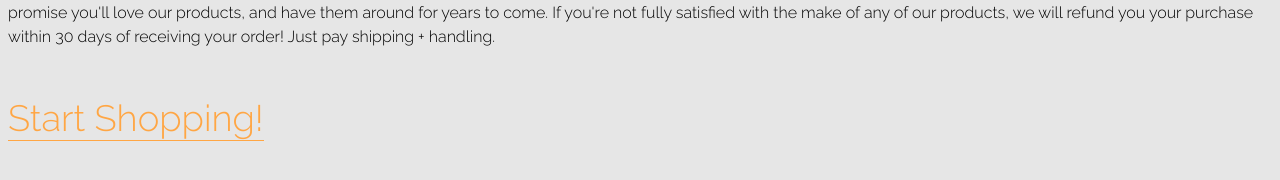
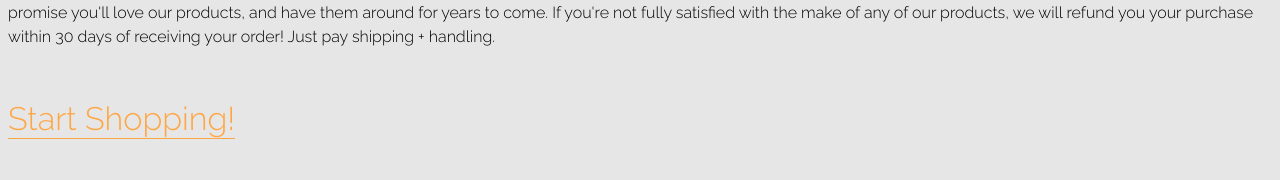
Before and after one commit to chelseanadine/ecommerce-website, a Jekyll site: the page index.html, which Jekyll copies as it is, in a window 1280 px wide. Shown: the part 565-745 px from the top of the page. Built offline with Jekyll 4.4.1, drawn with Linux system fonts in a browser that asks for light colours; some web fonts are replaced; Markdown is read by kramdown in place of the engine named in the settings.

Commit message:
Changed size of link.

```diff
--- a/index.html
+++ b/index.html
@@ -66,7 +66,7 @@
 		<div class="unit unit-s-1 unit-m-1-3 unit-l-1-3">
 			<div class="gutter bottom">
 				<div class="gutter">
-					<a class="yotta" href="products.html">Start Shopping!</a>
+					<a class="zetta" href="products.html">Start Shopping!</a>
 				</div>
 			</div>
 		</div>
```
